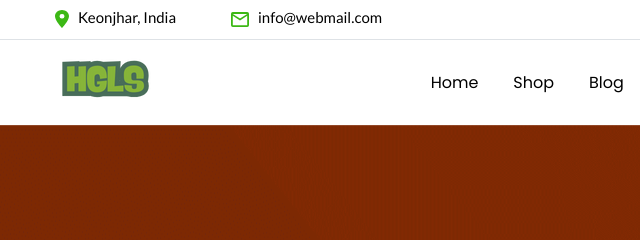
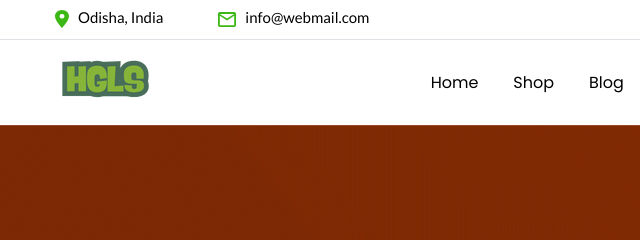
Before and after one commit to Shakti962/HGLS, a plain HTML site: page index.html in a window 1280 px wide. Shown: the top 240 px of the page, 0-640 px from the left. Drawn offline with Linux system fonts and the light colour scheme.

Commit message:
Update index.html

```diff
--- a/index.html
+++ b/index.html
@@ -75,7 +75,7 @@
                                 <svg class="header__topbar4--contact__info--svg" xmlns="http://www.w3.org/2000/svg" width="14" height="18" viewBox="0 0 14 18">
                                 <path d="M12,2C8.13,2,5,4.817,5,8.3,5,13.025,12,20,12,20s7-6.975,7-11.7C19,4.817,15.87,2,12,2Zm0,8.55A2.386,2.386,0,0,1,9.5,8.3,2.386,2.386,0,0,1,12,6.05,2.386,2.386,0,0,1,14.5,8.3,2.386,2.386,0,0,1,12,10.55Z" transform="translate(-5 -2)" fill="currentColor"></path>
                                 </svg>
-                               <span>Keonjhar, India</span>
+                               <span>Odisha, India</span>
                             </li>
                             <li class="header__topbar4--contact__info--list">
                                 <svg class="header__topbar4--contact__info--svg" xmlns="http://www.w3.org/2000/svg" width="18" height="15" viewBox="0 0 18 15">
```
